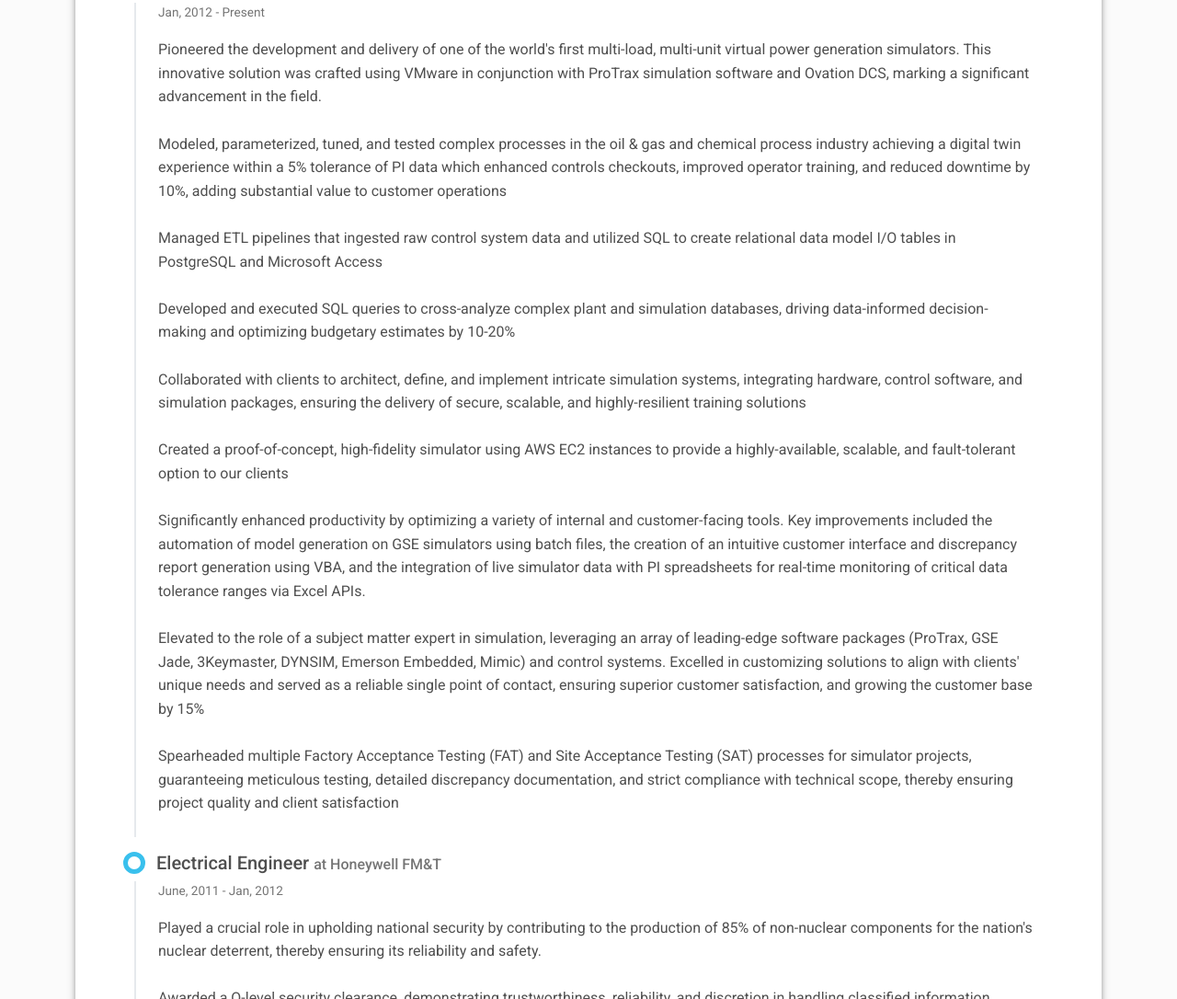
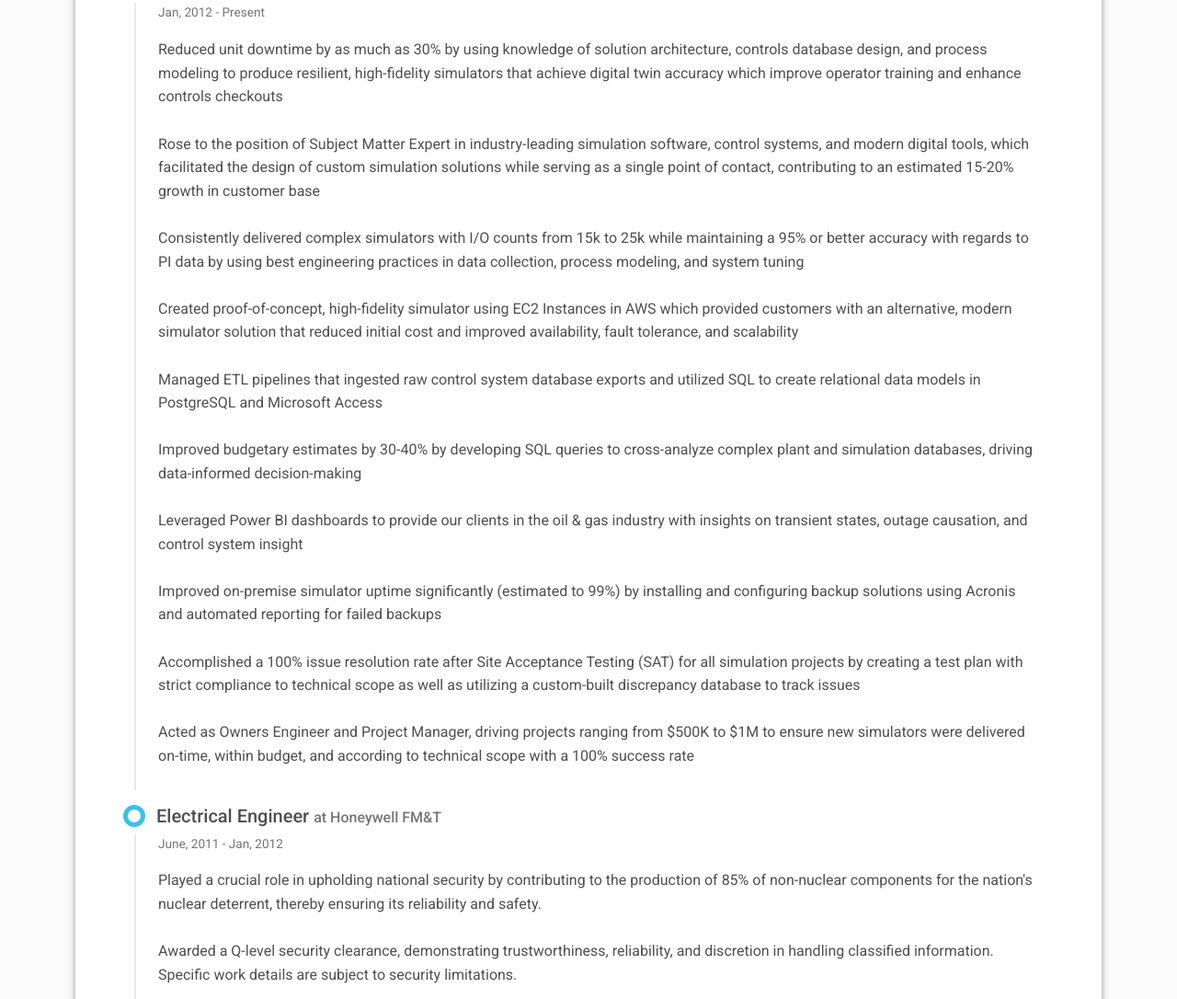
Before and after one commit to JWrightEE/aws-cloud-resume, a plain HTML site: page front-end/index.html in a window 1280 px wide. Shown: the part 1714-2800 px from the top of the page at 92% size. Drawn offline with Linux system fonts and the light colour scheme; no server answers; a script that the page names is missing.

Commit message:
Updating index work experience

```diff
--- a/front-end/index.html
+++ b/front-end/index.html
@@ -187,23 +187,25 @@
           </div>
           <div class="timeline-body px-4 pb-4">
             <div class="text-muted text-small mb-3">Jan, 2012 - Present</div>
-            <div>Pioneered the development and delivery of one of the world's first multi-load, multi-unit virtual power generation simulators. This innovative solution was crafted using VMware in conjunction with ProTrax simulation software and Ovation DCS, marking a significant advancement in the field.</div>
+            <div>Reduced unit downtime by as much as 30% by using knowledge of solution architecture, controls database design, and process modeling to produce resilient, high-fidelity simulators that achieve digital twin accuracy which improve operator training and enhance controls checkouts</div>
             <br>
-            <div>Modeled, parameterized, tuned, and tested complex processes in the oil & gas and chemical process industry achieving a digital twin experience within a 5% tolerance of PI data which enhanced controls checkouts, improved operator training, and reduced downtime by 10%, adding substantial value to customer operations</div>
+            <div>Rose to the position of Subject Matter Expert in industry-leading simulation software, control systems, and modern digital tools, which facilitated the design of custom simulation solutions while serving as a single point of contact, contributing to an estimated 15-20% growth in customer base</div>
             <br>
-            <div>Managed ETL pipelines that ingested raw control system data and utilized SQL to create relational data model I/O tables in PostgreSQL and Microsoft Access</div>
+            <div>Consistently delivered complex simulators with I/O counts from 15k to 25k while maintaining a 95% or better accuracy with regards to PI data by using best engineering practices in data collection, process modeling, and system tuning</div>
             <br>
-            <div>Developed and executed SQL queries to cross-analyze complex plant and simulation databases, driving data-informed decision-making and optimizing budgetary estimates by 10-20%</div>
+            <div>Created proof-of-concept, high-fidelity simulator using EC2 Instances in AWS which provided customers with an alternative, modern simulator solution that reduced initial cost and improved availability, fault tolerance, and scalability</div>
             <br>
-            <div>Collaborated with clients to architect, define, and implement intricate simulation systems, integrating hardware, control software, and simulation packages, ensuring the delivery of secure, scalable, and highly-resilient training solutions</div>
+            <div>Managed ETL pipelines that ingested raw control system database exports and utilized SQL to create relational data models in PostgreSQL and Microsoft Access</div>
             <br>
-            <div>Created a proof-of-concept, high-fidelity simulator using AWS EC2 instances to provide a highly-available, scalable, and fault-tolerant option to our clients</div>
+            <div>Improved budgetary estimates by 30-40% by developing SQL queries to cross-analyze complex plant and simulation databases, driving data-informed decision-making</div>
             <br>
-            <div>Significantly enhanced productivity by optimizing a variety of internal and customer-facing tools. Key improvements included the automation of model generation on GSE simulators using batch files, the creation of an intuitive customer interface and discrepancy report generation using VBA, and the integration of live simulator data with PI spreadsheets for real-time monitoring of critical data tolerance ranges via Excel APIs.</div>
+            <div>Leveraged Power BI dashboards to provide our clients in the oil & gas industry with insights on transient states, outage causation, and control system insight</div>
             <br>
-            <div>Elevated to the role of a subject matter expert in simulation, leveraging an array of leading-edge software packages (ProTrax, GSE Jade, 3Keymaster, DYNSIM, Emerson Embedded, Mimic) and control systems. Excelled in customizing solutions to align with clients' unique needs and served as a reliable single point of contact, ensuring superior customer satisfaction, and growing the customer base by 15%</div>
+            <div>Improved on-premise simulator uptime significantly (estimated to 99%) by installing and configuring backup solutions using Acronis and automated reporting for failed backups</div>
             <br>
-            <div>Spearheaded multiple Factory Acceptance Testing (FAT) and Site Acceptance Testing (SAT) processes for simulator projects, guaranteeing meticulous testing, detailed discrepancy documentation, and strict compliance with technical scope, thereby ensuring project quality and client satisfaction</div>
+            <div>Accomplished a 100% issue resolution rate after Site Acceptance Testing (SAT) for all simulation projects by creating a test plan with strict compliance to technical scope as well as utilizing a custom-built discrepancy database to track issues</div>
+            <br>
+            <div>Acted as Owners Engineer and Project Manager, driving projects ranging from $500K to $1M to ensure new simulators were delivered on-time, within budget, and according to technical scope with a 100% success rate</div>
           </div>
         </div>
         <div class="timeline-card timeline-card-info" data-aos="fade-in" data-aos-delay="200">
```
